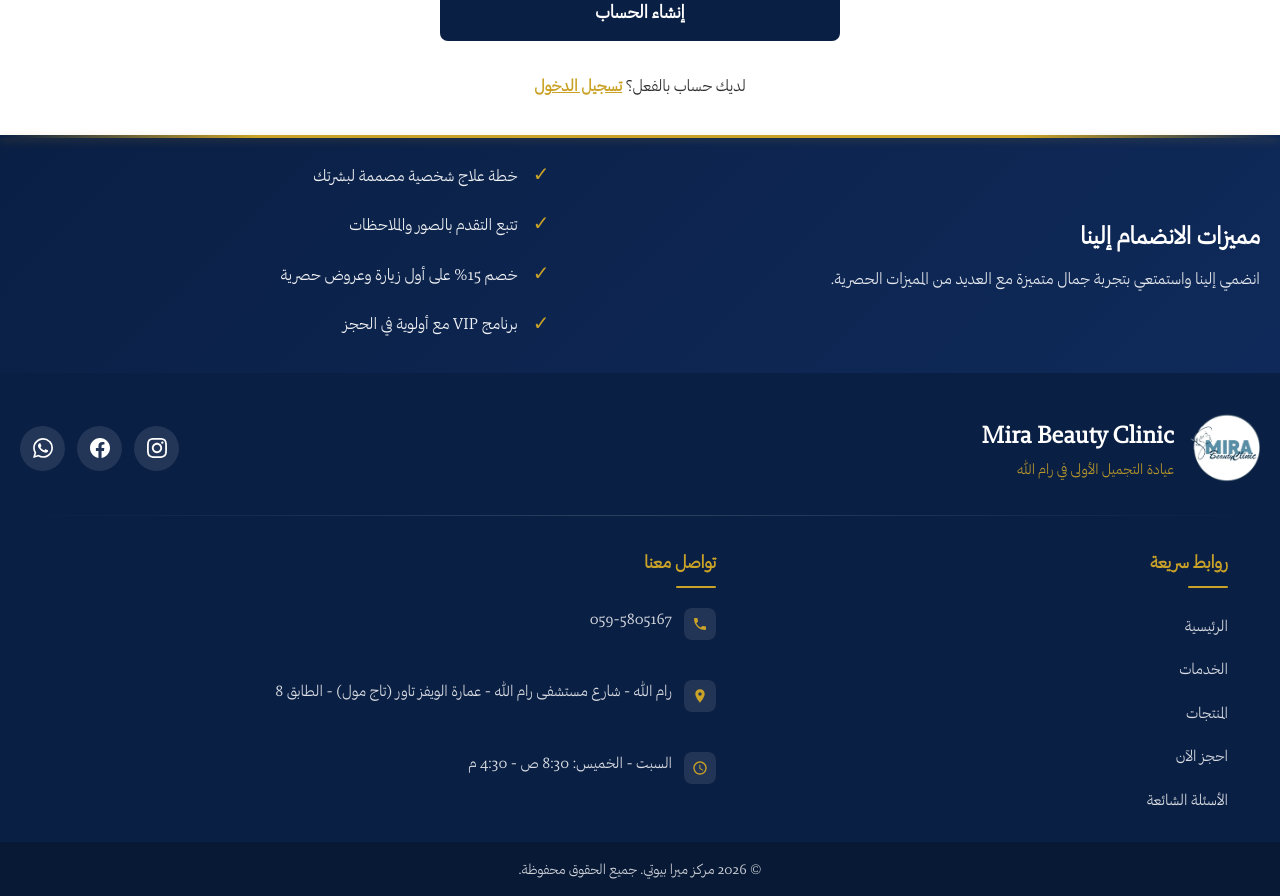
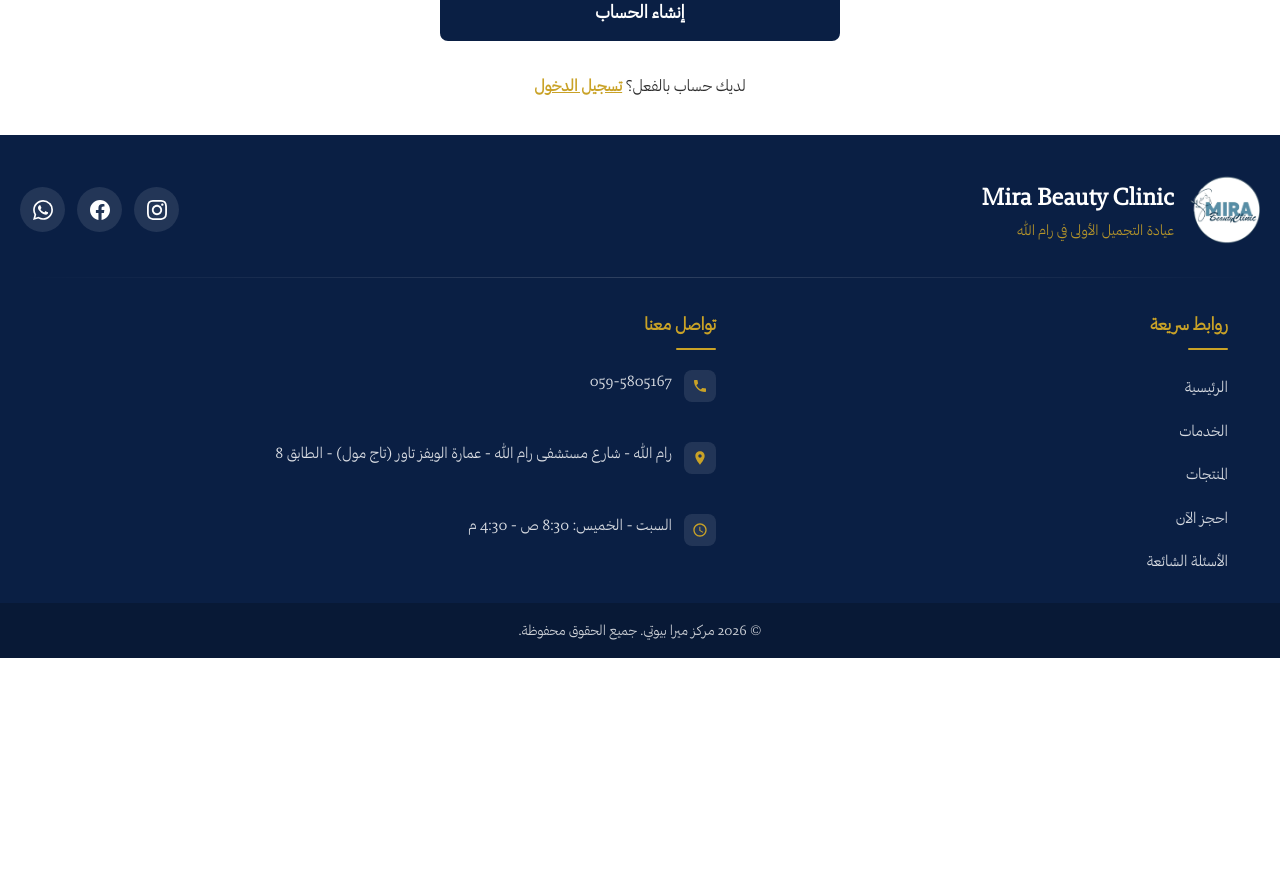
Before and after one commit to mirabeautydev/mirabeauty, a React (Vite) app: page /register in a window 1280 px wide. Shown: the part 980-1876 px from the top of the page. After the commit the page ends 1638 px from the top, so only its background shows below. Built offline with nearby package versions, Linux system fonts and the light colour scheme; no server answers; the database is empty.

Commit message:
some edits

```diff
--- a/src/pages/LoginPage.jsx
+++ b/src/pages/LoginPage.jsx
@@ -206,7 +206,6 @@ const LoginPage = () => {
                 <li>إدارة وتعديل المواعيد بسهولة</li>
                 <li>تتبع تاريخ المواعيد ونتائجها</li>
                 <li>عروض وخصومات حصرية للأعضاء</li>
-                <li>نقاط الولاء واستبدالها بخدمات</li>
               </ul>
             </div>
           </div>
--- a/src/pages/RegisterPage.jsx
+++ b/src/pages/RegisterPage.jsx
@@ -404,7 +404,7 @@ const RegisterPage = () => {
       </section>
 
       {/* Register Benefits Section */}
-      <section className="register-benefits section">
+      {/* <section className="register-benefits section">
         <div className="container">
           <div className="why-grid">
             <div className="why-heading text-right">
@@ -424,7 +424,7 @@ const RegisterPage = () => {
             </div>
           </div>
         </div>
-      </section>
+      </section> */}
     </div>
   );
 };
```
